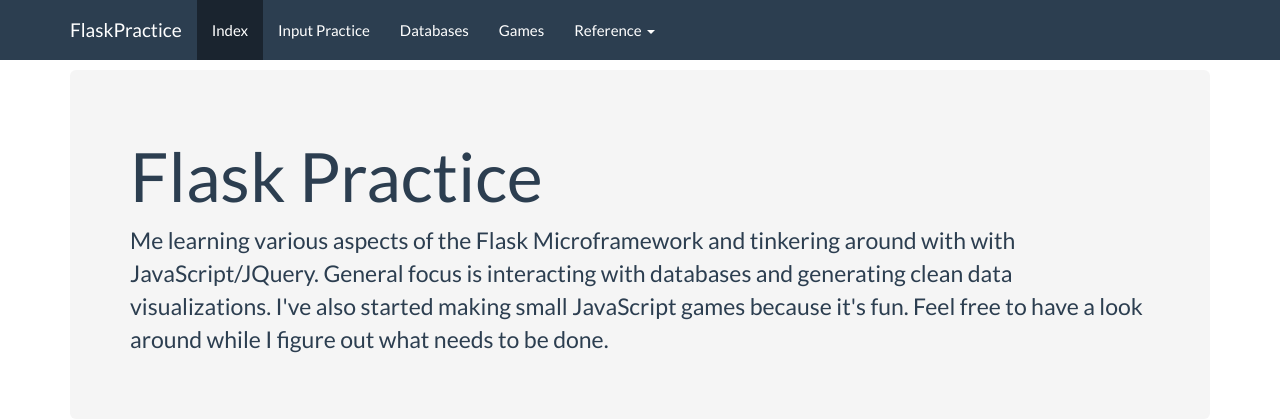
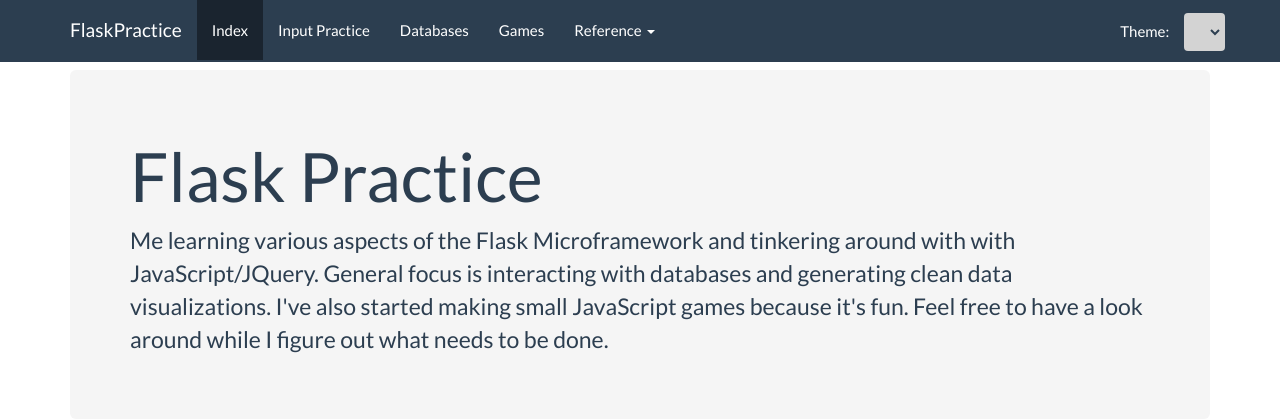
Before and after one commit to mckinziebrandon/FlaskPractice, a Flask app: page / in a window 1280 px wide. Shown: the top 420 px of the page. Run offline with Flask 2, Linux system fonts and the light colour scheme; data comes from the database, SQL or seed files in the repository; lists and menus that the app fills with data are empty; some libraries are stand-ins or nearby versions.

Commit message:
New theme selector on nav!

```diff
--- /dev/null
+++ b/app/static/js/bootswatch.js
@@ -0,0 +1,49 @@
+/* Macro for using Bootswatch API (theme-changing). */
+
+/** Load JSON-encoded data from api server (using ajax GET HTTP request). */
+$.getJSON("https://bootswatch.com/api/3.json", function (data) {
+
+    // Get array of themes. Each entry is an object with properties:
+    // - name, description, preview, thumbnail, css, cssMin, cssCdn, less, lessVariables.
+    var themes = data.themes;
+
+    // Grab select object(s).
+    var select = $("#theme-options");
+    //select.hide();
+    // .show(): simplest way to display an element.
+    // Doesn't seem to do anything in this case?
+
+    // .toggleClass(): if the element has these classes, they are removed.
+    // For the class names that it doesn't have, they are added.
+    //$(".alert").toggleClass("alert-info alert-success");
+
+    // prepend the word success.
+    //$(".alert h4").text("Success!");
+
+    // Fill select with theme options.
+    // Array.prototype.forEach documentation:
+    // - arr.forEach(function callback(currentValue, index, array) {
+    //      your iterator }[, thisArg]);
+    themes.forEach(function(value, index){
+        select.append($("<option/>")
+                .attr('class', 'dropdown-item')
+                .val(index)          // value=index
+                .text(value.name)); // displayed text = theme name
+    });
+
+    // Make a link to the theme upon selction.
+    select.on('change', function(){
+        var theme = themes[$(this).val()];
+        $("link#theme-link").attr("href", theme.css);
+        $("h1").text(theme.name);
+    });
+
+    // Set default value.
+    // TODO: make persist across pages.
+    select.val('4');
+
+
+}, "json").fail(function(){
+    $(".alert").toggleClass("alert-info alert-danger");
+    $(".alert h4").text("Failure!");
+});
--- a/app/templates/abstract_base.html
+++ b/app/templates/abstract_base.html
@@ -26,16 +26,18 @@ Misc. Notes:
     </title>
 
     <!-- Bootstrap core CSS -->
-    <link rel="stylesheet" type="text/css"
+    <link rel="stylesheet" type="text/css" id="theme-link"
           href="{{ url_for('static', filename='css/flatly-bootstrap.min.css') }}">
 
     <!-- Bootstrap theme -->
     <!--<link rel="stylesheet" type="text/css"
         href="{{ url_for('static', filename='css/bootstrap-theme.min.css') }}">-->
 
-        <!-- Custom styles for this template  -->
-    <link rel="stylesheet" type="text/css"
-    href="{{ url_for('static', filename='css/theme.css') }}">
+    <!-- Custom styles for this template (I see ur overrule with an overrule. -->
+    <link rel="stylesheet" type="text/css" href="{{ url_for('static', filename='css/theme.css') }}">
+
+    <!-- Custom styles for this template (I see ur overrule with an overrule. -->
+    <link rel="stylesheet" type="text/css" href="{{ url_for('static', filename='css/theme.css') }}">
 
     <!-- Bootstrap slider -->
     <link rel="stylesheet" type="text/css"
@@ -64,6 +66,7 @@ Misc. Notes:
 
 <!-- The body -->
 <body>
+
 
 <!-- Any derived navbar implementations will be injected here. -->
 {% block navbar %}{% endblock navbar %}
--- a/app/templates/base.html
+++ b/app/templates/base.html
@@ -8,6 +8,10 @@
   <!-- My own styles. -->
   <link rel="stylesheet" type="text/css"
         href="{{ url_for('static', filename='css/style_additions.css') }}">
+
+  <!-- OVERRULED!! HAHA. But yeah, should probably move this (populates theme-options) -->
+  <script src="{{ url_for('static', filename='js/bootswatch.js') }}"></script>
+
 {% endblock head %}
 
 {% block navbar %}
@@ -50,7 +54,6 @@
                aria-expanded="false">
               Reference
               <span class="caret"></span></a>
-
             <ul class="dropdown-menu">
               <li><a href="{{ url_for('reference', prefix="bootstrap") }}">Bootstrap</a></li>
               <li><a href="{{ url_for('reference', prefix="flask") }}">Flask</a></li>
@@ -59,7 +62,31 @@
               <li><a href="{{ url_for('reference', prefix="canvas") }}">Canvas</a></li>
             </ul>  <!-- end: dropdown-menu -->
           </li>  <!-- end: dropdown -->
+
         </ul>  <!-- end: navbar-nav -->
+        <ul class="nav navbar-nav navbar-right">
+          <span class="navbar-text">Theme:</span>
+          <style type="text/css">
+            .navbar-text {
+              margin-top: 1.4em;
+            }
+            .themes-btn {
+              font-size: 12px;
+              padding: 0.7em;
+              background-color: lightgray;
+              margin-top: 1.1em;
+            }
+          </style>
+          <li class="dropdown">
+            <select id='theme-options'
+                    role="button"
+                    type="button"
+                    data-toggle="dropdown"
+                    class="btn btn-small themes-btn dropdown-toggle">
+            </select>
+          </li>
+        </ul>
+
       </div>  <!-- end: navbar -->
     </div>  <!-- end: container -->
   </nav>
@@ -67,6 +94,7 @@
 
 <!-- Declare a block with name 'content' for derived templates. -->
 {% block content %}
+
   <!-- Allow for message handling/bookkeeping first. -->
   {{ super() }}
 
```
